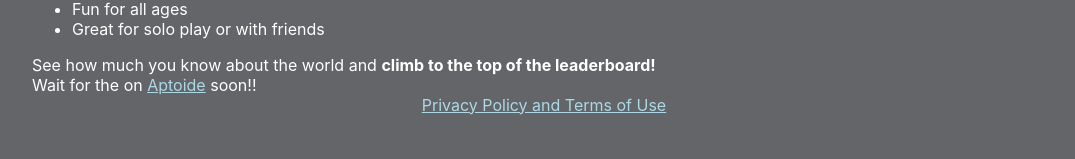
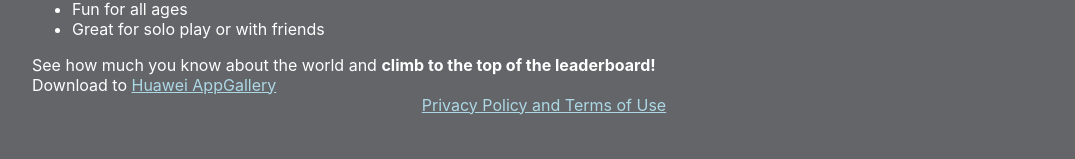
Before and after one commit to ValentinKovalenko/kovalenko-lesia, a React (Create React App) app: page /my-games in a window 1280 px wide. Shown: the part 579-738 px from the top of the page, without its empty margins (96-1171 px from the left). Built offline with nearby package versions, Linux system fonts and the light colour scheme.

Commit message:
update game link

```diff
--- a/src/pages/MyGames/MyGames.tsx
+++ b/src/pages/MyGames/MyGames.tsx
@@ -33,9 +33,9 @@ const MyGames = () => {
                     <li>Great for solo play or with friends</li>
                 </ul>
                 <p>See how much you know about the world and <strong>climb to the top of the leaderboard!</strong></p>
-                <p>Wait for the on <a
-                    href="https://en.aptoide.com/" target="_blank"
-                    rel="noopener noreferrer">Aptoide</a> soon!!</p>
+                <p>Download to <a
+                    href="https://appgallery.huawei.com/app/C114148997?sharePrepath=ag&locale=uk_UA&source=appshare&subsource=C114148997&shareTo=com.android.bluetooth&shareFrom=appmarket&shareIds=ea4fb85fa5fe4524833b404734e189ec_com.android.bluetooth&callType=SHARE" target="_blank"
+                    rel="noopener noreferrer">Huawei AppGallery</a> </p>
             </div>
             <div className='blockLink'>
                 <Link className='textLink' to="/privacy-policy-quiz">Privacy Policy and Terms of Use</Link>
```
